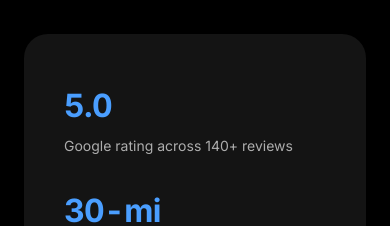
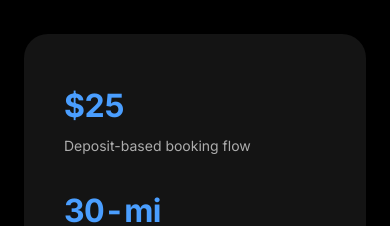
Before and after one commit to d88naimi/portfolio, a Next.js app: page / in a window 390 px wide. Shown: the part 4720-4946 px from the top of the page. Built offline with nearby package versions, Linux system fonts and the light colour scheme.

Commit message:
Swap AR Mobile Detailing's first metric to deposit-based booking flow

```diff
--- a/src/data/projects.ts
+++ b/src/data/projects.ts
@@ -77,7 +77,7 @@ export const featuredProjects: FeaturedProject[] = [
     liveHref: "https://mobile-detailing-web.vercel.app/",
     githubHref: null,
     metrics: [
-      { value: "5.0", label: "Google rating across 140+ reviews" },
+      { value: "$25", label: "Deposit-based booking flow" },
       { value: "30-mi", label: "Service radius across North County SD" },
       { value: "3", label: "Service tiers with add-on options" },
     ],
```
